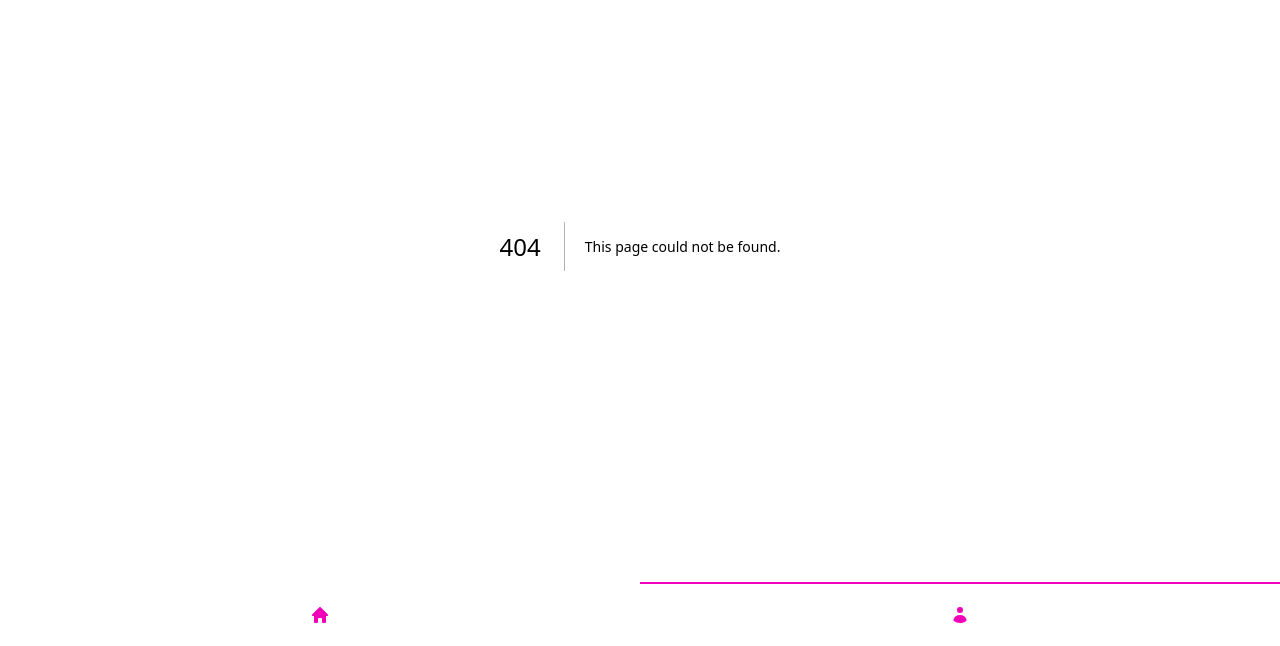
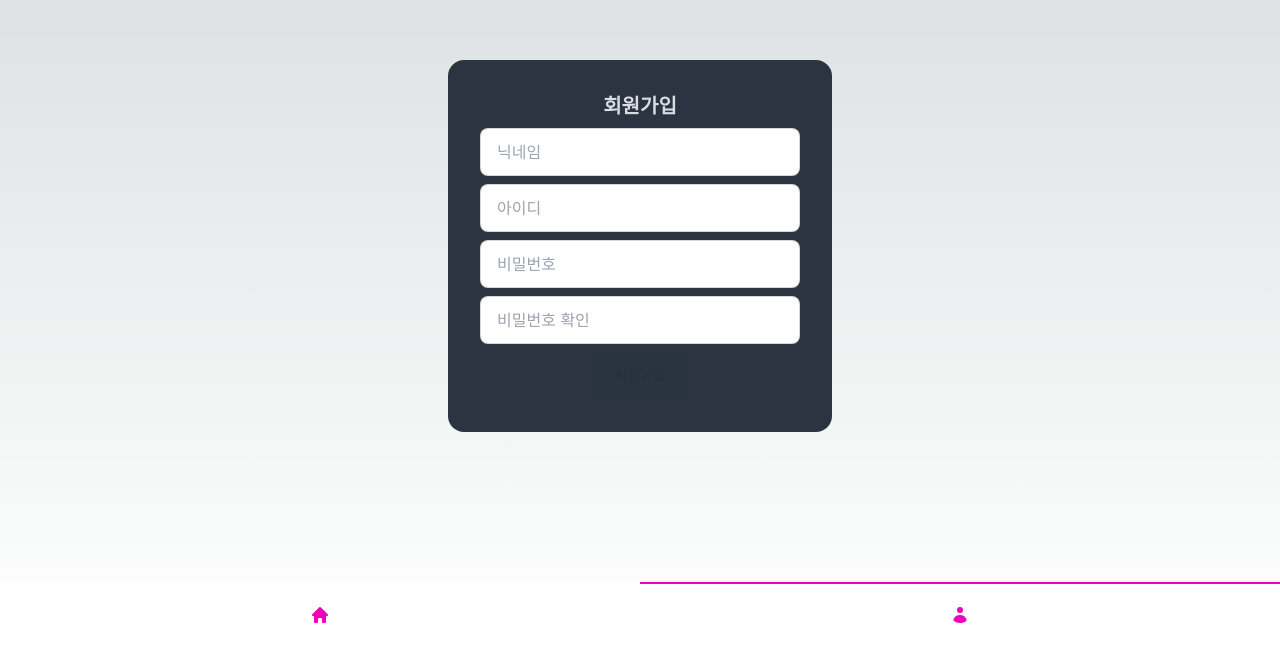
Before and after one commit to zestlee1106/hana-market-fe, a Next.js app: page /user/signup in a window 1280 px wide. Before the commit this address had no page. Shown: the part 154-800 px from the top of the page. Built offline with nearby package versions, Linux system fonts and the light colour scheme.

Commit message:
[feat] 회원가입 페이지 추가

```diff
--- a/app/components/Filter.tsx
+++ b/app/components/Filter.tsx
@@ -1,7 +1,7 @@
 "use client";
 
 import { XMarkIcon } from "@heroicons/react/20/solid";
-import React, { use } from "react";
+import React from "react";
 import useModal from "../hooks/modal";
 import { useRouter, useSearchParams } from "next/navigation";
 
--- a/app/user/login/page.tsx
+++ b/app/user/login/page.tsx
@@ -1,6 +1,15 @@
+"use client";
+
+import { useRouter } from "next/navigation";
 import React from "react";
 
 function Login() {
+  const router = useRouter();
+
+  const handleSignUp = () => {
+    router.push("/user/signup");
+  };
+
   return (
     <div className="flex flex-col items-center justify-center h-screen">
       <div className="card w-96 bg-neutral text-neutral-content">
@@ -18,7 +27,12 @@ function Login() {
           />
           <div className="card-actions justify-end">
             <button className="btn btn-primary">로그인</button>
-            <button className="btn btn-outline btn-secondary">회원가입</button>
+            <button
+              className="btn btn-outline btn-secondary"
+              onClick={handleSignUp}
+            >
+              회원가입
+            </button>
           </div>
         </div>
       </div>
--- /dev/null
+++ b/app/user/signup/page.tsx
@@ -0,0 +1,84 @@
+"use client";
+
+import React, { useEffect } from "react";
+
+function SignUp() {
+  const [nickname, setNickname] = React.useState("");
+  const [username, setUsername] = React.useState("");
+  const [password, setPassword] = React.useState("");
+  const [passwordConfirm, setPasswordConfirm] = React.useState("");
+  const [error, setError] = React.useState("");
+
+  useEffect(() => {
+    if (password !== passwordConfirm) {
+      setError("비밀번호가 일치하지 않습니다.");
+    } else {
+      setError("");
+    }
+  }, [password, passwordConfirm]);
+
+  const isPossibleSignUp = React.useMemo(() => {
+    return (
+      !error && !!password && !!passwordConfirm && !!nickname && !!username
+    );
+  }, [password, passwordConfirm, nickname, username, error]);
+
+  const signup = () => {};
+
+  return (
+    <div className="flex flex-col items-center justify-center h-screen">
+      <div className="card w-96 bg-neutral text-neutral-content">
+        <div className="card-body items-center text-center">
+          <h2 className="card-title">회원가입</h2>
+          <input
+            type="text"
+            placeholder="닉네임"
+            value={nickname}
+            onChange={(e) => setNickname(e.target.value)}
+            className="input input-bordered w-full max-w-xs"
+          />
+          <input
+            type="text"
+            placeholder="아이디"
+            value={username}
+            onChange={(e) => setUsername(e.target.value)}
+            className="input input-bordered w-full max-w-xs"
+          />
+          <input
+            type="password"
+            placeholder="비밀번호"
+            value={password}
+            onChange={(e) => setPassword(e.target.value)}
+            className="input input-bordered w-full max-w-xs"
+          />
+          <label className="form-control w-full max-w-xs">
+            <input
+              type="password"
+              placeholder="비밀번호 확인"
+              value={passwordConfirm}
+              onChange={(e) => setPasswordConfirm(e.target.value)}
+              className="input input-bordered w-full max-w-xs"
+            />
+            {error && (
+              <div className="label">
+                <span className="label-text-alt text-red-500">{error}</span>
+              </div>
+            )}
+          </label>
+          <div className="card-actions justify-end">
+            <button
+              className={`btn btn-primary ${
+                !isPossibleSignUp && "btn-disabled"
+              }`}
+              onClick={signup}
+            >
+              회원가입
+            </button>
+          </div>
+        </div>
+      </div>
+    </div>
+  );
+}
+
+export default SignUp;
```
